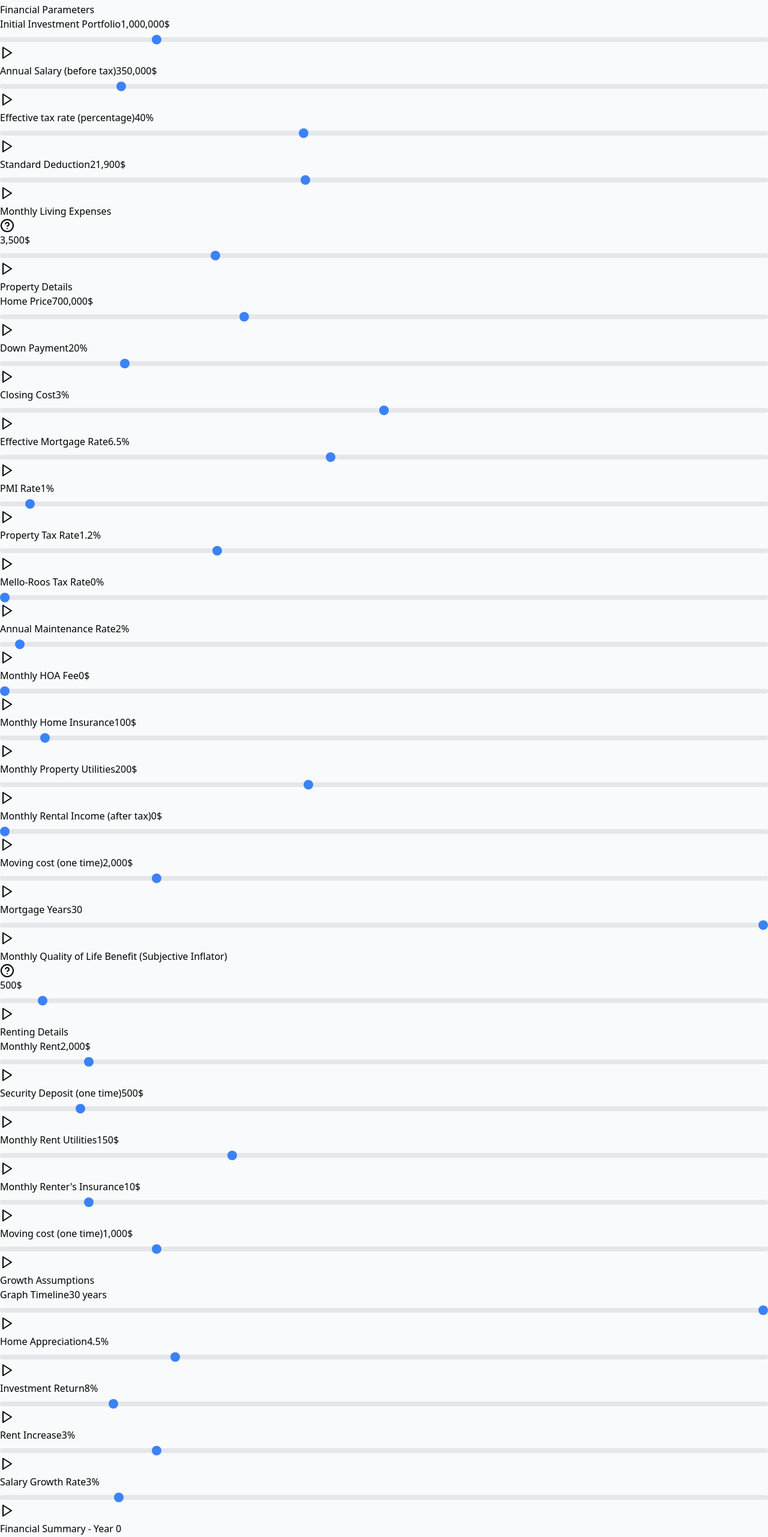
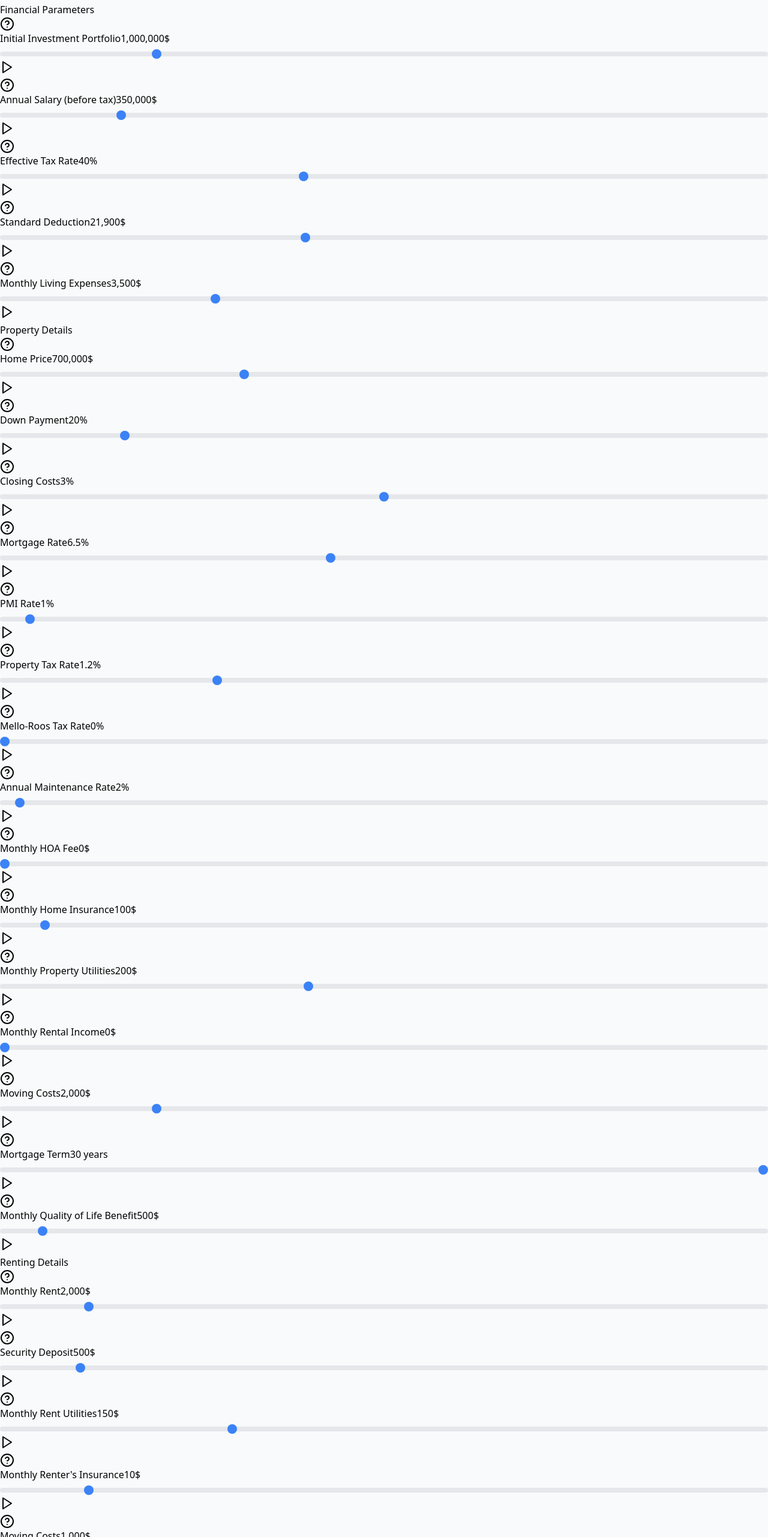
Before and after one commit to MaksimDan/housing-calculator, a React (Vite) app: page / in a window 1280 px wide. Shown: the part 204-2766 px from the top of the page at 60% size. Built offline with nearby package versions, Linux system fonts and the light colour scheme.

Commit message:
add helper tooltips for all levers

```diff
--- a/src/HousingCalculator.tsx
+++ b/src/HousingCalculator.tsx
@@ -376,7 +376,11 @@ const HousingCalculator = () => {
           <div className="bg-white rounded-lg shadow-sm border border-gray-200 p-6">
             <h2 className="text-lg font-medium mb-4">Financial Parameters</h2>
             <AnimatedInput
-              label="Initial Investment Portfolio"
+              label={
+                <>
+                  <HelpCircle className="w-4 h-4 inline text-gray-400 hover:text-gray-600 cursor-pointer mr-2" onClick={() => alert("Total cash available for down payment, closing costs, and initial investments")} /> Initial Investment Portfolio
+                </>
+              }
               value={initialInvestment}
               onChange={setInitialInvestment}
               min={0}
@@ -385,7 +389,11 @@ const HousingCalculator = () => {
               suffix="$"
             />
             <AnimatedInput
-              label="Annual Salary (before tax)"
+              label={
+                <>
+                  <HelpCircle className="w-4 h-4 inline text-gray-400 hover:text-gray-600 cursor-pointer mr-2" onClick={() => alert("Your gross annual salary before taxes and deductions")} /> Annual Salary (before tax)
+                </>
+              }
               value={annualSalaryBeforeTax}
               onChange={setAnnualSalaryBeforeTax}
               min={50000}
@@ -394,7 +402,11 @@ const HousingCalculator = () => {
               suffix="$"
             />
             <AnimatedInput
-              label="Effective tax rate (percentage)"
+              label={
+                <>
+                  <HelpCircle className="w-4 h-4 inline text-gray-400 hover:text-gray-600 cursor-pointer mr-2" onClick={() => alert("Your overall tax rate (federal + state + local) as a percentage")} /> Effective Tax Rate
+                </>
+              }
               value={effectiveTaxRate}
               onChange={setEffectiveTaxRate}
               min={1}
@@ -403,7 +415,11 @@ const HousingCalculator = () => {
               suffix="%"
             />
             <AnimatedInput
-              label="Standard Deduction"
+              label={
+                <>
+                  <HelpCircle className="w-4 h-4 inline text-gray-400 hover:text-gray-600 cursor-pointer mr-2" onClick={() => alert("Annual standard tax deduction amount for calculating mortgage interest tax savings")} /> Standard Deduction
+                </>
+              }
               value={standardDeduction}
               onChange={setStandardDeduction}
               min={10000}
@@ -413,15 +429,9 @@ const HousingCalculator = () => {
             />
             <AnimatedInput
               label={
-                <div className="flex items-center gap-1">
-                  Monthly Living Expenses
-                  <div
-                    className="text-gray-400 hover:text-gray-600 cursor-help"
-                    title="Food, clothing, entertainment, dining out, personal care, and other miscellaneous living expenses (applies to both buying and renting scenarios)"
-                  >
-                    <HelpCircle className="w-4 h-4" />
-                  </div>
-                </div>
+                <>
+                  <HelpCircle className="w-4 h-4 inline text-gray-400 hover:text-gray-600 cursor-pointer mr-2" onClick={() => alert("Monthly spending on food, clothing, entertainment, dining out, and personal care")} /> Monthly Living Expenses
+                </>
               }
               value={monthlyMiscExpenses}
               onChange={setMonthlyMiscExpenses}
@@ -437,7 +447,11 @@ const HousingCalculator = () => {
             <h2 className="text-lg font-medium mb-4">Property Details</h2>
 
             <AnimatedInput
-              label="Home Price"
+              label={
+                <>
+                  <HelpCircle className="w-4 h-4 inline text-gray-400 hover:text-gray-600 cursor-pointer mr-2" onClick={() => alert("Total purchase price of the property")} /> Home Price
+                </>
+              }
               value={homePrice}
               onChange={setHomePrice}
               min={100000}
@@ -446,7 +460,11 @@ const HousingCalculator = () => {
               suffix="$"
             />
             <AnimatedInput
-              label="Down Payment"
+              label={
+                <>
+                  <HelpCircle className="w-4 h-4 inline text-gray-400 hover:text-gray-600 cursor-pointer mr-2" onClick={() => alert("Percentage of home price paid upfront (20%+ avoids PMI)")} /> Down Payment
+                </>
+              }
               value={downPaymentPercent}
               onChange={setDownPaymentPercent}
               min={5}
@@ -455,7 +473,11 @@ const HousingCalculator = () => {
               suffix="%"
             />
             <AnimatedInput
-              label="Closing Cost"
+              label={
+                <>
+                  <HelpCircle className="w-4 h-4 inline text-gray-400 hover:text-gray-600 cursor-pointer mr-2" onClick={() => alert("One-time fees for loan processing, inspections, and legal costs (% of home price)")} /> Closing Costs
+                </>
+              }
               value={closingCostPercent}
               onChange={setClosingCostPercent}
               min={0}
@@ -464,7 +486,11 @@ const HousingCalculator = () => {
               suffix="%"
             />
             <AnimatedInput
-              label="Effective Mortgage Rate"
+              label={
+                <>
+                  <HelpCircle className="w-4 h-4 inline text-gray-400 hover:text-gray-600 cursor-pointer mr-2" onClick={() => alert("Annual interest rate on your mortgage loan")} /> Mortgage Rate
+                </>
+              }
               value={effectiveMortgageRate}
               onChange={setEffectiveMortgageRate}
               min={.1}
@@ -473,7 +499,11 @@ const HousingCalculator = () => {
               suffix="%"
             />
             <AnimatedInput
-              label="PMI Rate"
+              label={
+                <>
+                  <HelpCircle className="w-4 h-4 inline text-gray-400 hover:text-gray-600 cursor-pointer mr-2" onClick={() => alert("Annual private mortgage insurance rate (required if down payment < 20%)")} /> PMI Rate
+                </>
+              }
               value={PMIRate}
               onChange={setPMIRate}
               min={0}
@@ -482,7 +512,11 @@ const HousingCalculator = () => {
               suffix="%"
             />
             <AnimatedInput
-              label="Property Tax Rate"
+              label={
+                <>
+                  <HelpCircle className="w-4 h-4 inline text-gray-400 hover:text-gray-600 cursor-pointer mr-2" onClick={() => alert("Annual property tax as percentage of home value (varies by location)")} /> Property Tax Rate
+                </>
+              }
               value={propertyTaxRate}
               onChange={setPropertyTaxRate}
               min={0.5}
@@ -491,7 +525,11 @@ const HousingCalculator = () => {
               suffix="%"
             />
             <AnimatedInput
-              label="Mello-Roos Tax Rate"
+              label={
+                <>
+                  <HelpCircle className="w-4 h-4 inline text-gray-400 hover:text-gray-600 cursor-pointer mr-2" onClick={() => alert("Annual special assessment tax in some California communities (% of home value)")} /> Mello-Roos Tax Rate
+                </>
+              }
               value={melloRoosTaxRate}
               onChange={setMelloRoosTaxRate}
               min={0}
@@ -500,7 +538,11 @@ const HousingCalculator = () => {
               suffix="%"
             />
             <AnimatedInput
-              label="Annual Maintenance Rate"
+              label={
+                <>
+                  <HelpCircle className="w-4 h-4 inline text-gray-400 hover:text-gray-600 cursor-pointer mr-2" onClick={() => alert("Annual maintenance and repairs as percentage of home value (typically 1-3%)")} /> Annual Maintenance Rate
+                </>
+              }
               value={annualMaintenanceRate}
               onChange={setannualMaintenanceRate}
               min={0}
@@ -509,7 +551,11 @@ const HousingCalculator = () => {
               suffix="%"
             />
             <AnimatedInput
-              label="Monthly HOA Fee"
+              label={
+                <>
+                  <HelpCircle className="w-4 h-4 inline text-gray-400 hover:text-gray-600 cursor-pointer mr-2" onClick={() => alert("Monthly homeowners association fees for shared amenities and maintenance")} /> Monthly HOA Fee
+                </>
+              }
               value={monthlyHOAFee}
               onChange={setMonthlyHOAFee}
               min={0}
@@ -518,7 +564,11 @@ const HousingCalculator = () => {
               suffix="$"
             />
             <AnimatedInput
-              label="Monthly Home Insurance"
+              label={
+                <>
+                  <HelpCircle className="w-4 h-4 inline text-gray-400 hover:text-gray-600 cursor-pointer mr-2" onClick={() => alert("Monthly homeowners insurance premium")} /> Monthly Home Insurance
+                </>
+              }
               value={monthlyHomeInsurance}
               onChange={setMonthlyHomeInsurance}
               min={50}
@@ -527,7 +577,11 @@ const HousingCalculator = () => {
               suffix="$"
             />
             <AnimatedInput
-              label="Monthly Property Utilities"
+              label={
+                <>
+                  <HelpCircle className="w-4 h-4 inline text-gray-400 hover:text-gray-600 cursor-pointer mr-2" onClick={() => alert("Monthly utilities cost for the owned property (gas, electric, water, trash)")} /> Monthly Property Utilities
+                </>
+              }
               value={monthlyPropertyUtilities}
               onChange={setMonthlyPropertyUtilities}
               min={0}
@@ -536,7 +590,11 @@ const HousingCalculator = () => {
               suffix="$"
             />
             <AnimatedInput
-              label="Monthly Rental Income (after tax)"
+              label={
+                <>
+                  <HelpCircle className="w-4 h-4 inline text-gray-400 hover:text-gray-600 cursor-pointer mr-2" onClick={() => alert("Monthly after-tax income from renting out part of your property (e.g., ADU, room)")} /> Monthly Rental Income
+                </>
+              }
               value={monthlyRentalIncome}
               onChange={setMonthlyRentalIncome}
               min={0}
@@ -545,7 +603,11 @@ const HousingCalculator = () => {
               suffix="$"
             />
             <AnimatedInput
-              label="Moving cost (one time)"
+              label={
+                <>
+                  <HelpCircle className="w-4 h-4 inline text-gray-400 hover:text-gray-600 cursor-pointer mr-2" onClick={() => alert("One-time cost for moving when buying (movers, truck rental, time off work)")} /> Moving Costs
+                </>
+              }
               value={movingCostBuying}
               onChange={setMovingCostBuying}
               min={0}
@@ -554,25 +616,23 @@ const HousingCalculator = () => {
               suffix="$"
             />
             <AnimatedInput
-              label="Mortgage Years"
+              label={
+                <>
+                  <HelpCircle className="w-4 h-4 inline text-gray-400 hover:text-gray-600 cursor-pointer mr-2" onClick={() => alert("Length of mortgage loan in years (15 or 30 years are most common)")} /> Mortgage Term
+                </>
+              }
               value={mortgageYears}
               onChange={setMortgageYears}
               min={5}
               max={30}
               step={1}
-              suffix=""
+              suffix=" years"
             />
             <AnimatedInput
               label={
-                <div className="flex items-center gap-1">
-                  Monthly Quality of Life Benefit (Subjective Inflator)
-                  <div
-                    className="text-gray-400 hover:text-gray-600 cursor-help"
-                    title="How much you'd be willing to pay monthly for homeownership benefits like: control over space, freedom to renovate, sense of permanence, no landlord, community belonging. This will artificially inflate your net worth in the buying scenario."
-                  >
-                    <HelpCircle className="w-4 h-4" />
-                  </div>
-                </div>
+                <>
+                  <HelpCircle className="w-4 h-4 inline text-gray-400 hover:text-gray-600 cursor-pointer mr-2" onClick={() => alert("Monthly value you place on homeownership benefits (control, permanence, no landlord)")} /> Monthly Quality of Life Benefit
+                </>
               }
               value={monthlyQualityOfLife}
               onChange={setMonthlyQualityOfLife}
@@ -587,7 +647,11 @@ const HousingCalculator = () => {
           <div className="bg-white rounded-lg shadow-sm border border-gray-200 p-6">
             <h2 className="text-lg font-medium mb-4">Renting Details</h2>
             <AnimatedInput
-              label="Monthly Rent"
+              label={
+                <>
+                  <HelpCircle className="w-4 h-4 inline text-gray-400 hover:text-gray-600 cursor-pointer mr-2" onClick={() => alert("Monthly rental payment for comparable housing")} /> Monthly Rent
+                </>
+              }
               value={monthlyRent}
               onChange={setMonthlyRent}
               min={1000}
@@ -596,7 +660,11 @@ const HousingCalculator = () => {
               suffix="$"
             />
             <AnimatedInput
-              label="Security Deposit (one time)"
+              label={
+                <>
+                  <HelpCircle className="w-4 h-4 inline text-gray-400 hover:text-gray-600 cursor-pointer mr-2" onClick={() => alert("One-time refundable deposit paid when starting rental lease")} /> Security Deposit
+                </>
+              }
               value={rentDeposit}
               onChange={setRentDeposit}
               min={0}
@@ -605,7 +673,11 @@ const HousingCalculator = () => {
               suffix="$"
             />
             <AnimatedInput
-              label="Monthly Rent Utilities"
+              label={
+                <>
+                  <HelpCircle className="w-4 h-4 inline text-gray-400 hover:text-gray-600 cursor-pointer mr-2" onClick={() => alert("Monthly utilities cost for rental property (gas, electric, internet)")} /> Monthly Rent Utilities
+                </>
+              }
               value={monthlyRentUtilities}
               onChange={setMonthlyRentUtilities}
               min={0}
@@ -614,7 +686,11 @@ const HousingCalculator = () => {
               suffix="$"
             />
             <AnimatedInput
-              label="Monthly Renter's Insurance"
+              label={
+                <>
+                  <HelpCircle className="w-4 h-4 inline text-gray-400 hover:text-gray-600 cursor-pointer mr-2" onClick={() => alert("Monthly renters insurance premium for personal property coverage")} /> Monthly Renter's Insurance
+                </>
+              }
               value={monthlyRenterInsurance}
               onChange={setMonthlyRenterInsurance}
               min={5}
@@ -623,7 +699,11 @@ const HousingCalculator = () => {
               suffix="$"
             />
             <AnimatedInput
-              label="Moving cost (one time)"
+              label={
+                <>
+                  <HelpCircle className="w-4 h-4 inline text-gray-400 hover:text-gray-600 cursor-pointer mr-2" onClick={() => alert("One-time cost for moving when renting (movers, truck rental, time off work)")} /> Moving Costs
+                </>
+              }
               value={movingCostRenting}
               onChange={setMovingCostRenting}
               min={0}
@@ -638,7 +718,11 @@ const HousingCalculator = () => {
             <h2 className="text-lg font-medium mb-4">Growth Assumptions</h2>
 
             <AnimatedInput
-              label="Graph Timeline"
+              label={
+                <>
+                  <HelpCircle className="w-4 h-4 inline text-gray-400 hover:text-gray-600 cursor-pointer mr-2" onClick={() => alert("Number of years to display in the projection chart")} /> Graph Timeline
+                </>
+              }
               value={xAxisYears}
               onChange={setXAxisYears}
               min={5}
@@ -647,7 +731,11 @@ const HousingCalculator = () => {
               suffix=" years"
             />
             <AnimatedInput
-              label="Home Appreciation"
+              label={
+                <>
+                  <HelpCircle className="w-4 h-4 inline text-gray-400 hover:text-gray-600 cursor-pointer mr-2" onClick={() => alert("Annual rate of home value appreciation (historical average ~3-5%)")} /> Home Appreciation
+                </>
+              }
               value={homeAppreciation}
               onChange={setHomeAppreciation}
               min={0}
@@ -656,7 +744,11 @@ const HousingCalculator = () => {
               suffix="%"
             />
             <AnimatedInput
-              label="Investment Return"
+              label={
+                <>
+                  <HelpCircle className="w-4 h-4 inline text-gray-400 hover:text-gray-600 cursor-pointer mr-2" onClick={() => alert("Annual return on invested funds (stock market historical average ~7-10%)")} /> Investment Return
+                </>
+              }
               value={investmentReturn}
               onChange={setInvestmentReturn}
               min={1}
@@ -665,7 +757,11 @@ const HousingCalculator = () => {
               suffix="%"
             />
             <AnimatedInput
-              label="Rent Increase"
+              label={
+                <>
+                  <HelpCircle className="w-4 h-4 inline text-gray-400 hover:text-gray-600 cursor-pointer mr-2" onClick={() => alert("Annual percentage increase in rental costs (typically 2-5%)")} /> Annual Rent Increase
+                </>
+              }
               value={rentIncrease}
               onChange={setRentIncrease}
               min={0}
@@ -674,7 +770,11 @@ const HousingCalculator = () => {
               suffix="%"
             />
             <AnimatedInput
-              label="Salary Growth Rate"
+              label={
+                <>
+                  <HelpCircle className="w-4 h-4 inline text-gray-400 hover:text-gray-600 cursor-pointer mr-2" onClick={() => alert("Annual percentage increase in your salary (promotions, raises, inflation)")} /> Annual Salary Growth
+                </>
+              }
               value={salaryGrowthRate}
               onChange={setSalaryGrowthRate}
               min={0}
```
